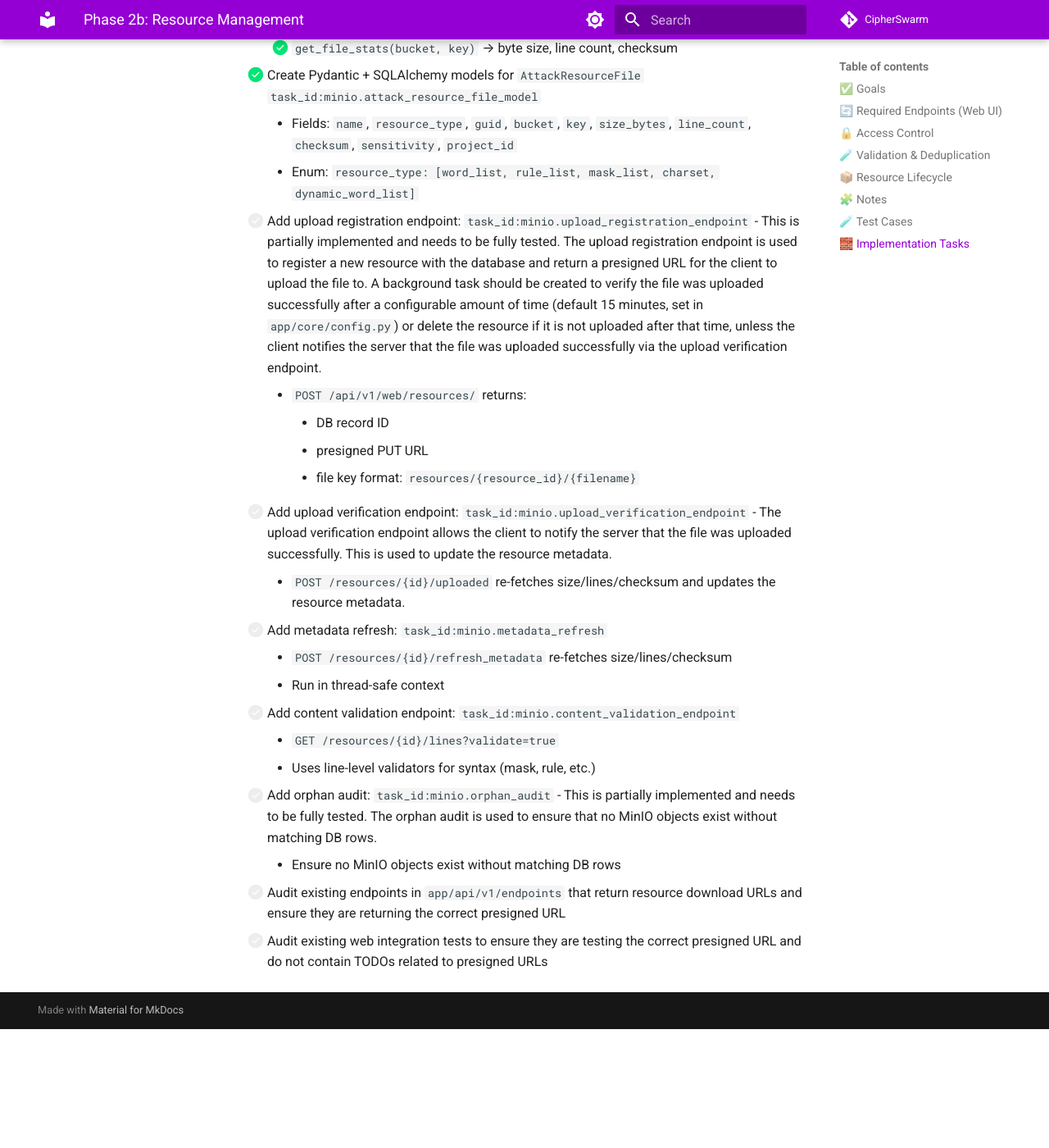
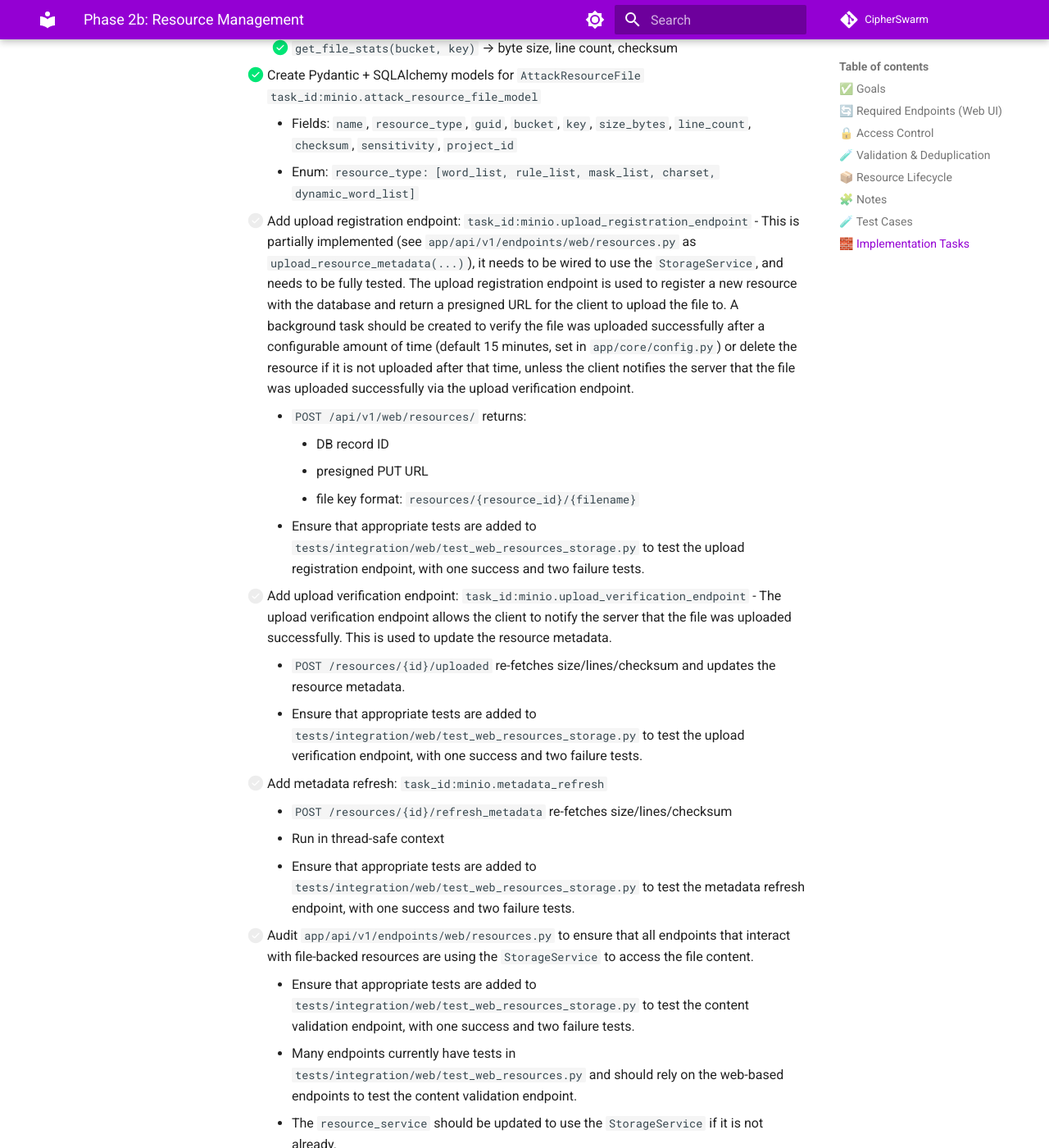
Before and after one commit to unclesp1d3r/CipherSwarm, an MkDocs documentation site: the page built from docs/v2_rewrite_implementation_plan/phase-2b-resource-management.md, in a window 1280 px wide and 1400 px high, scrolled down 3774 px. Shown: the whole window at 82% size. Built offline with MkDocs 1.6.1 and Material for MkDocs 9.7.7, drawn with Linux system fonts in a browser that asks for light colours; comment, search, counter and statistics services are not loaded; before the commit the page ends 5029 px from its top, so only the background shows below that; some of the changed text lies outside the part shown.

Commit message:
feat(docs): enhance resource management implementation tasks
- Updated the upload registration and verification endpoints to include details on wiring to the `StorageService` and added requirements for testing.
- Added tasks for auditing existing endpoints and ensuring they utilize the `StorageService` for file access.
- Included additional testing requirements for the upload registration, verification, and metadata refresh endpoints.
- Ensured all changes validated with successful test runs, confirming no issues were introduced.

Signed-off-by: UncleSp1d3r <unclespider@protonmail.com>

```diff
--- a/docs/v2_rewrite_implementation_plan/phase-2b-resource-management.md
+++ b/docs/v2_rewrite_implementation_plan/phase-2b-resource-management.md
@@ -119,20 +119,37 @@ See [Phase 2 - Part 2](phase-2-api-implementation-parts/phase-2-api-implementati
 -   [x] Create Pydantic + SQLAlchemy models for `AttackResourceFile` `task_id:minio.attack_resource_file_model`
     -   Fields: `name`, `resource_type`, `guid`, `bucket`, `key`, `size_bytes`, `line_count`, `checksum`, `sensitivity`, `project_id`
     -   Enum: `resource_type: [word_list, rule_list, mask_list, charset, dynamic_word_list]`
--   [ ] Add upload registration endpoint: `task_id:minio.upload_registration_endpoint` - This is partially implemented and needs to be fully tested. The upload registration endpoint is used to register a new resource with the database and return a presigned URL for the client to upload the file to. A background task should be created to verify the file was uploaded successfully after a configurable amount of time (default 15 minutes, set in `app/core/config.py`) or delete the resource if it is not uploaded after that time, unless the client notifies the server that the file was uploaded successfully via the upload verification endpoint.
+-   [ ] Add upload registration endpoint: `task_id:minio.upload_registration_endpoint` - This is partially implemented (see `app/api/v1/endpoints/web/resources.py` as `upload_resource_metadata(...)`), it needs to be wired to use the `StorageService`, and needs to be fully tested. The upload registration endpoint is used to register a new resource with the database and return a presigned URL for the client to upload the file to. A background task should be created to verify the file was uploaded successfully after a configurable amount of time (default 15 minutes, set in `app/core/config.py`) or delete the resource if it is not uploaded after that time, unless the client notifies the server that the file was uploaded successfully via the upload verification endpoint.
     -   `POST /api/v1/web/resources/` returns:
         -   DB record ID
         -   presigned PUT URL
         -   file key format: `resources/{resource_id}/{filename}`
+    -   Ensure that appropriate tests are added to `tests/integration/web/test_web_resources_storage.py` to test the upload registration endpoint, with one success and two failure tests.
 -   [ ] Add upload verification endpoint: `task_id:minio.upload_verification_endpoint` - The upload verification endpoint allows the client to notify the server that the file was uploaded successfully. This is used to update the resource metadata.
     -   `POST /resources/{id}/uploaded` re-fetches size/lines/checksum and updates the resource metadata.
+    -   Ensure that appropriate tests are added to `tests/integration/web/test_web_resources_storage.py` to test the upload verification endpoint, with one success and two failure tests.
 -   [ ] Add metadata refresh: `task_id:minio.metadata_refresh`
     -   `POST /resources/{id}/refresh_metadata` re-fetches size/lines/checksum
     -   Run in thread-safe context
--   [ ] Add content validation endpoint: `task_id:minio.content_validation_endpoint`
-    -   `GET /resources/{id}/lines?validate=true`
-    -   Uses line-level validators for syntax (mask, rule, etc.)
--   [ ] Add orphan audit: `task_id:minio.orphan_audit` - This is partially implemented and needs to be fully tested. The orphan audit is used to ensure that no MinIO objects exist without matching DB rows.
+    -   Ensure that appropriate tests are added to `tests/integration/web/test_web_resources_storage.py` to test the metadata refresh endpoint, with one success and two failure tests.
+-   [ ] Audit `app/api/v1/endpoints/web/resources.py` to ensure that all endpoints that interact with file-backed resources are using the `StorageService` to access the file content.
+    -   Ensure that appropriate tests are added to `tests/integration/web/test_web_resources_storage.py` to test the content validation endpoint, with one success and two failure tests.
+    -   Many endpoints currently have tests in `tests/integration/web/test_web_resources.py` and should rely on the web-based endpoints to test the content validation endpoint.
+    -   The `resource_service` should be updated to use the `StorageService` if it is not already.
+    -   Check the following endpoints:
+        -   [ ] `get_resource_content(...)`
+        -   [ ] `list_wordlists(...)`
+        -   [ ] `list_rulelists(...)`
+        -   [ ] `list_resource_lines(...)`
+        -   [ ] `add_resource_line(...)`
+        -   [ ] `update_resource_line(...)`
+        -   [ ] `delete_resource_line(...)`
+        -   [ ] `get_resource_preview(...)`
+        -   [ ] `list_resources(...)`
+        -   [ ] `upload_resource_metadata(...)`
+        -   [ ] `audit_orphan_resources(...)`
+        -   [ ] `get_resource_detail(...)`
+        -   [ ] `upload_resource_content_chunk_complete(...)`
+        -   [ ] `upload_resource_content_chunk_complete(...)`
+-   [ ] Add orphan audit: `task_id:minio.orphan_audit` - This is partially implemented (see `app/api/v1/endpoints/web/resources.py` as `audit_orphan_resources(...)`), it needs to be wired to use the `StorageService`, and needs to be fully tested. The orphan audit is used to ensure that no MinIO objects exist without matching DB rows.
     -   Ensure no MinIO objects exist without matching DB rows
--   [ ] Audit existing endpoints in `app/api/v1/endpoints` that return resource download URLs and ensure they are returning the correct presigned URL
--   [ ] Audit existing web integration tests to ensure they are testing the correct presigned URL and do not contain TODOs related to presigned URLs
```
